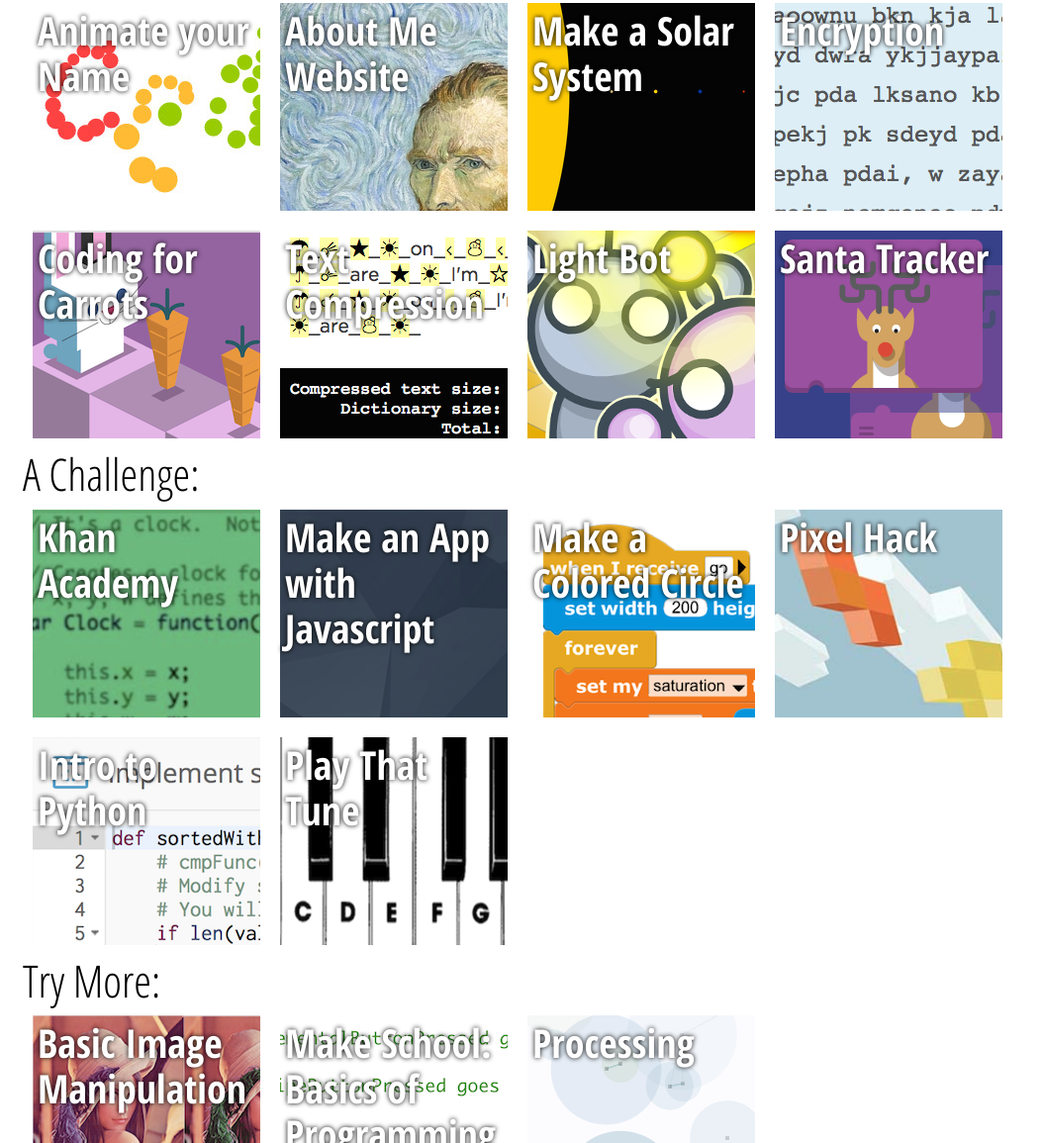
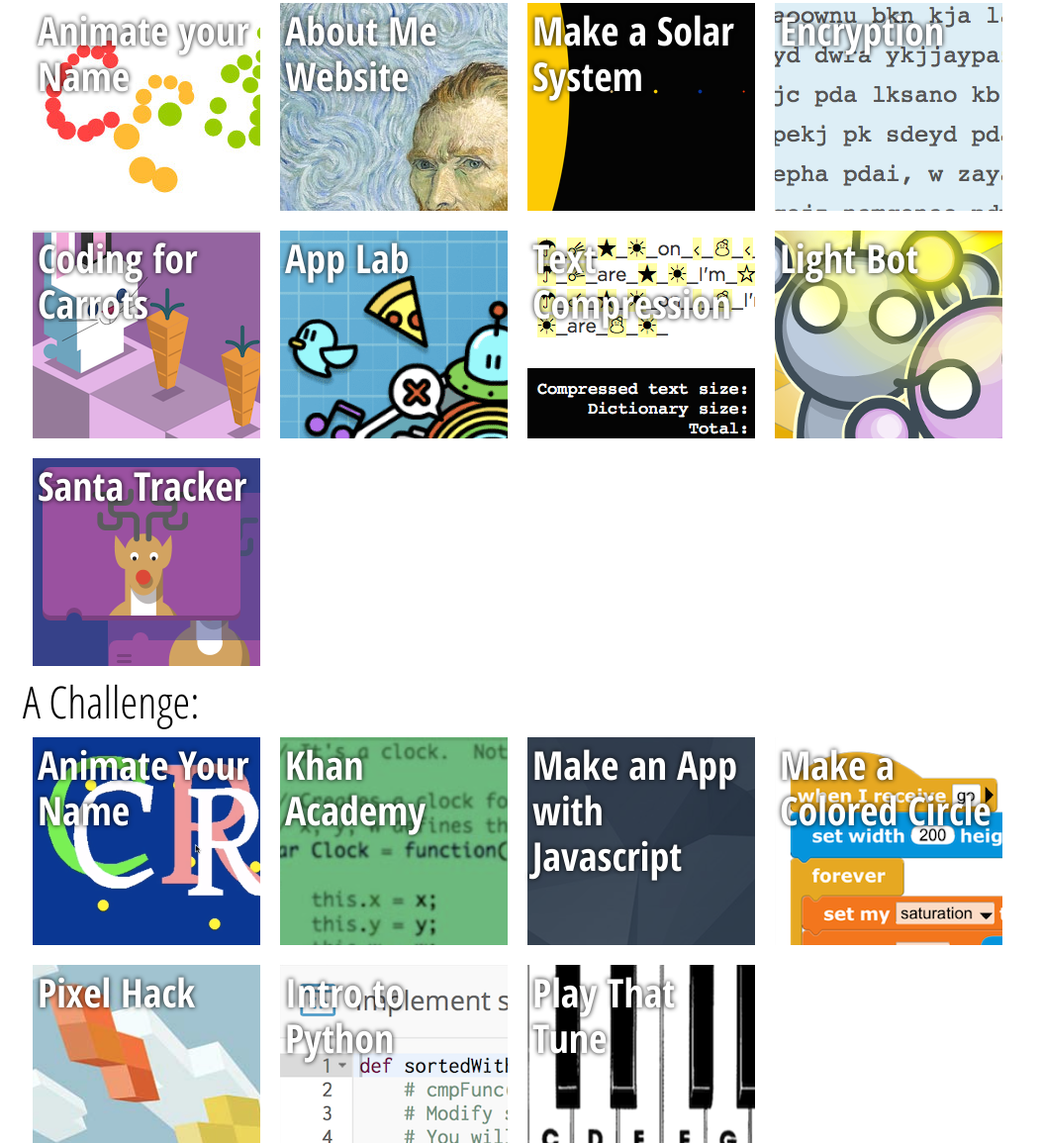
Before and after one commit to team178/hoc, a plain HTML site: page index.html in a window 1280 px wide. Shown: the part 302-1457 px from the top of the page at 99% size, without its empty margins (0-1053 px from the left). Drawn offline with Linux system fonts and the light colour scheme.

Commit message:
Added two more activities

```diff
--- a/hour-of-code.css
+++ b/hour-of-code.css
@@ -141,6 +141,14 @@
   background: url('./img/processing.png') no-repeat;
 }
 
+#animate-name {
+  background: url('./img/animate-name.png') no-repeat;
+}
+
+#app-lab {
+  background: url('./img/app-lab.png') no-repeat;
+}
+
 #khan {
   background: url('./img/khan.png') no-repeat;
 }
--- a/index.html
+++ b/index.html
@@ -20,6 +20,7 @@
     <a id="angry-birds" class="activity" href="https://studio.code.org/hoc/1">Angry Birds</a> -->
     <a id="encryption" class="activity" href="https://hourofcode.com/encryption">Encryption</a>
     <a id="google-rabbit" class="activity" href="https://www.google.com">Coding for Carrots</a>
+    <a id="app-lab" class="activity" href="https://code.org/educate/applab">App Lab</a>
     <!-- <a id="playlab" class="activity" href="https://studio.code.org/s/playlab/stage/1/puzzle/1">Play Lab</a> -->
     <a id="text-compression" class="activity" href="https://studio.code.org/s/text-compression/stage/1/puzzle/1">Text Compression</a>
     <a id="light-bot" class="activity" href="http://lightbot.com/hour-of-code.html">Light Bot</a>
@@ -28,6 +29,7 @@
 
 <div id="a-challege" class="category">
   <h2>A Challenge:</h2>
+    <a id="animate-name" class="activity" href="https://scratch.mit.edu/projects/editor/?tip_bar=name">Animate Your Name</a>
     <a id="khan" class="activity" href="https://hourofcode.com/khan">Khan Academy</a>
     <a id="js-app" class="activity" href="https://hourofcode.com/codehsjsapp">Make an App with Javascript</a>
     <a id="gp-blocks" class="activity" href="http://gpblocks.org/hourOfCode2017c/">Make a Colored Circle</a>
```
Also changed, not shown: img/animate-name.png (added), img/app-lab.png (added).
